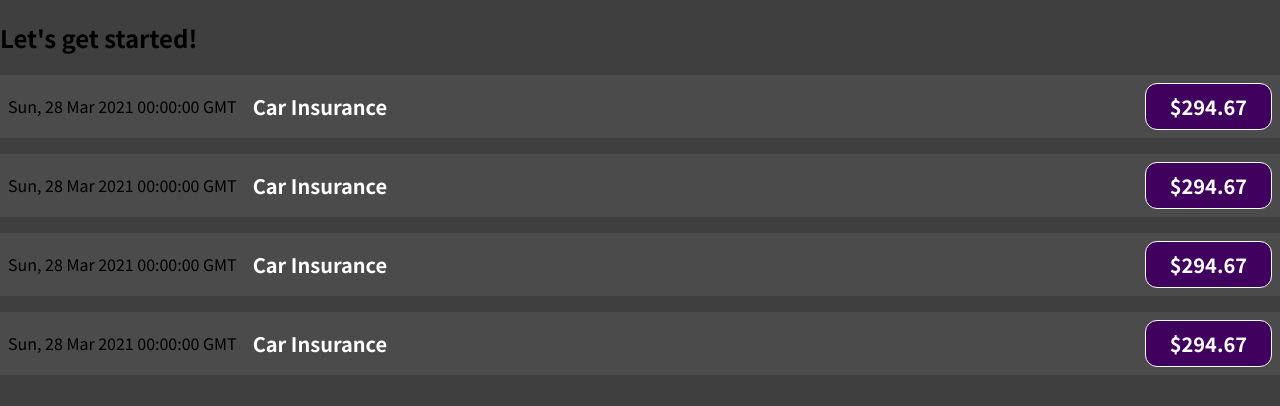
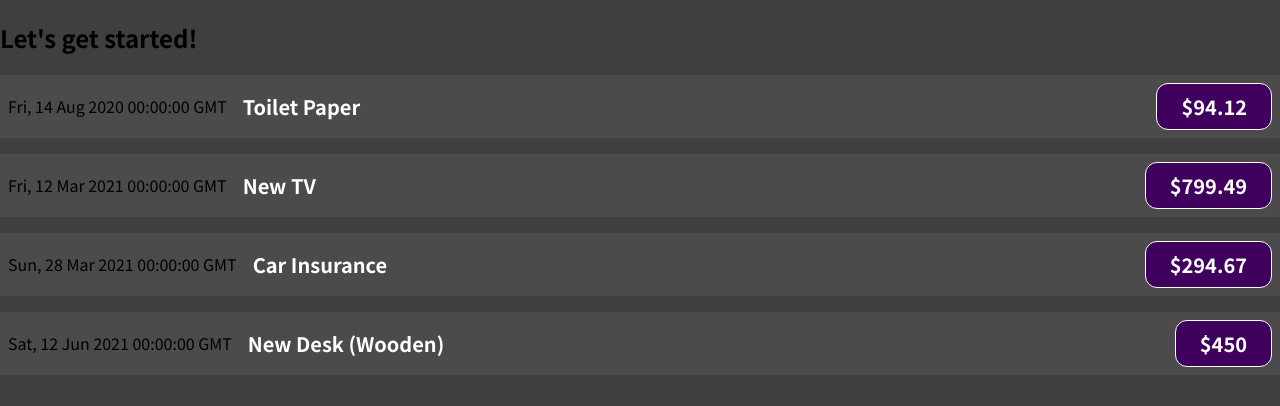
Before and after one commit to ashkheid-zz/prc---expense-tracker, a JavaScript app: page / in a window 1280 px wide. Shown: the top 406 px of the page. Built offline with nearby package versions, Linux system fonts and the light colour scheme.

Commit message:
Trying out props
using properties

```diff
--- a/src/components/ExpenseItem.js
+++ b/src/components/ExpenseItem.js
@@ -1,16 +1,12 @@
 import './ExpenseItem.css';
 
-function ExpenseItem() {
-  const expenseDate = new Date(2021, 2, 28);
-  const expenseTitle = 'Car Insurance';
-  const expenseAmount = 294.67;
-
+function ExpenseItem(props) {
   return (
     <div className="expense-item">
-      <div>{expenseDate.toUTCString()}</div>
+      <div>{props.date.toUTCString()}</div>
       <div className="expense-item__description">
-        <h2>{expenseTitle}</h2>
-        <div className="expense-item__price">${expenseAmount}</div>
+        <h2>{props.title}</h2>
+        <div className="expense-item__price">${props.amount}</div>
       </div>
     </div>
   );
```
